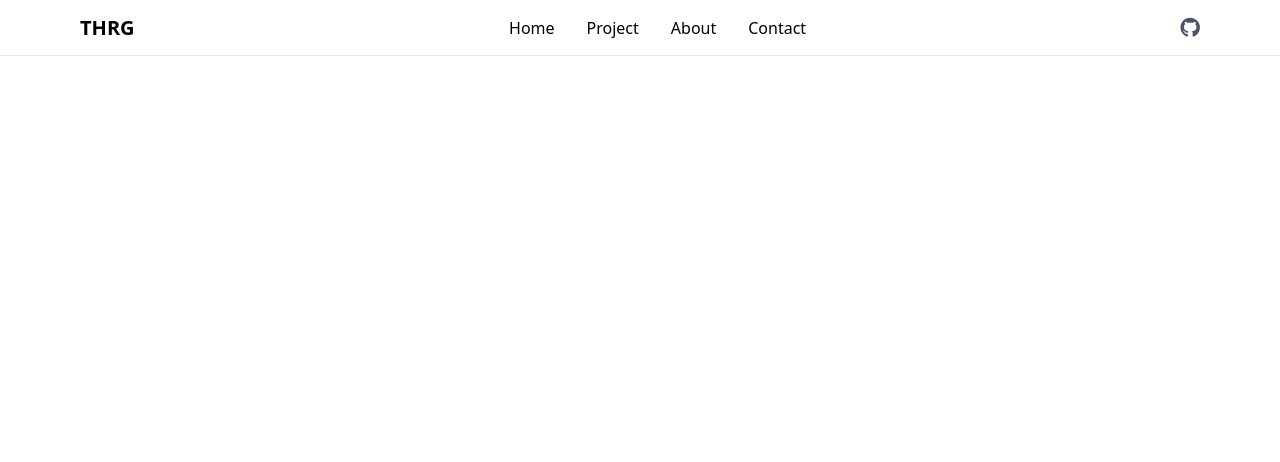
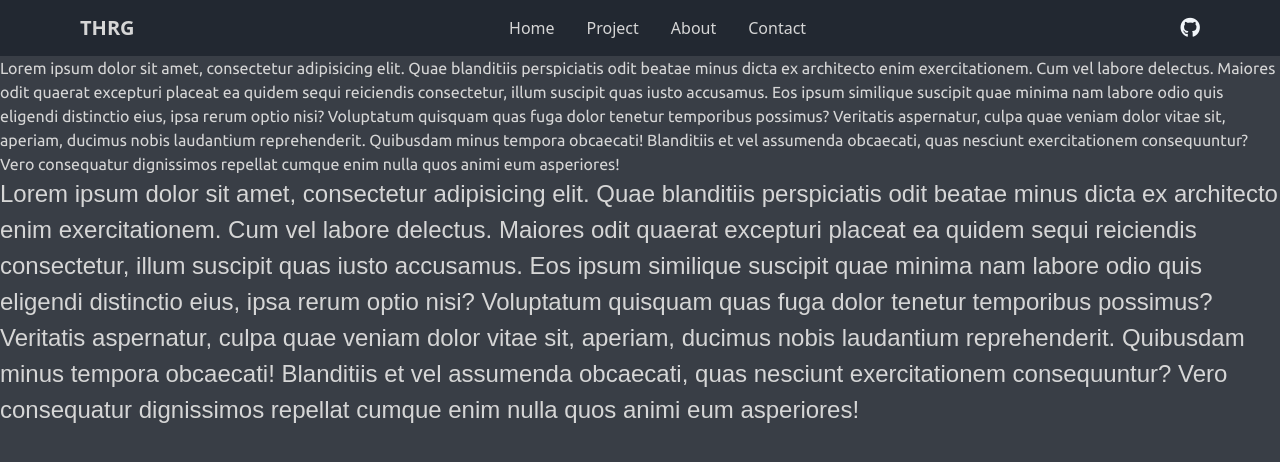
Before and after one commit to THRG1170/triputrhblog, a website: page index.html in a window 1280 px wide. Drawn offline with Linux system fonts and the light colour scheme; a web font is replaced by a local one.

Commit message:
adding sass to project

```diff
--- a/index.html
+++ b/index.html
@@ -6,13 +6,26 @@
     <title>Triputra</title>
 
     <!-- only css -->
-    <link href="/dist/output.css" rel="stylesheet" />
+    <link rel="stylesheet" href="./src/css/style.css" />
+    <link href="./src/css/output.css" rel="stylesheet" />
     <link
       rel="stylesheet"
       href="https://cdnjs.cloudflare.com/ajax/libs/font-awesome/6.4.0/css/all.min.css"
       integrity="sha512-iecdLmaskl7CVkqkXNQ/ZH/XLlvWZOJyj7Yy7tcenmpD1ypASozpmT/E0iPtmFIB46ZmdtAc9eNBvH0H/ZpiBw=="
       crossorigin="anonymous"
       referrerpolicy="no-referrer"
+    />
+    <link rel="preconnect" href="https://fonts.googleapis.com" />
+    <link rel="preconnect" href="https://fonts.gstatic.com" crossorigin />
+    <link
+      href="https://fonts.googleapis.com/css2?family=Dongle:wght@300;400;700&display=swap"
+      rel="stylesheet"
+    />
+    <link rel="preconnect" href="https://fonts.googleapis.com" />
+    <link rel="preconnect" href="https://fonts.gstatic.com" crossorigin />
+    <link
+      href="https://fonts.googleapis.com/css2?family=Ubuntu:wght@300;400;500;700&display=swap"
+      rel="stylesheet"
     />
   </head>
   <body>
@@ -30,7 +43,7 @@
             ><i class="fa-brands fa-github"></i
           ></a>
           <button id="dropdown-nav"><i class="fa-solid fa-bars"></i></button>
-          <div class="dropdown" style="display: none;">
+          <div class="dropdown" style="display: none">
             <ul class="dropdown-ul">
               <li class="dropdown-li"><a href="#">Home</a></li>
               <li class="dropdown-li"><a href="#project">Project</a></li>
@@ -42,6 +55,35 @@
       </nav>
     </header>
 
+    <main class="main1">
+      Lorem ipsum dolor sit amet, consectetur adipisicing elit. Quae blanditiis
+      perspiciatis odit beatae minus dicta ex architecto enim exercitationem.
+      Cum vel labore delectus. Maiores odit quaerat excepturi placeat ea quidem
+      sequi reiciendis consectetur, illum suscipit quas iusto accusamus. Eos
+      ipsum similique suscipit quae minima nam labore odio quis eligendi
+      distinctio eius, ipsa rerum optio nisi? Voluptatum quisquam quas fuga
+      dolor tenetur temporibus possimus? Veritatis aspernatur, culpa quae veniam
+      dolor vitae sit, aperiam, ducimus nobis laudantium reprehenderit.
+      Quibusdam minus tempora obcaecati! Blanditiis et vel assumenda obcaecati,
+      quas nesciunt exercitationem consequuntur? Vero consequatur dignissimos
+      repellat cumque enim nulla quos animi eum asperiores!
+    </main>
+    <main class="main2">
+      Lorem ipsum dolor sit amet, consectetur adipisicing elit. Quae blanditiis
+      perspiciatis odit beatae minus dicta ex architecto enim exercitationem.
+      Cum vel labore delectus. Maiores odit quaerat excepturi placeat ea quidem
+      sequi reiciendis consectetur, illum suscipit quas iusto accusamus. Eos
+      ipsum similique suscipit quae minima nam labore odio quis eligendi
+      distinctio eius, ipsa rerum optio nisi? Voluptatum quisquam quas fuga
+      dolor tenetur temporibus possimus? Veritatis aspernatur, culpa quae veniam
+      dolor vitae sit, aperiam, ducimus nobis laudantium reprehenderit.
+      Quibusdam minus tempora obcaecati! Blanditiis et vel assumenda obcaecati,
+      quas nesciunt exercitationem consequuntur? Vero consequatur dignissimos
+      repellat cumque enim nulla quos animi eum asperiores!
+    </main>
+
+    <footer></footer>
+
     <!-- script only -->
     <script src="./src/script/script.js"></script>
   </body>
--- a/src/css/input.css
+++ b/src/css/input.css
@@ -5,11 +5,11 @@
 @layer components {
     /* navigation bar */
     .nav-body {
-        @apply h-14 px-20 items-center border-b-[1px] flex;
+        @apply h-14 px-20 items-center flex;
     }
 
     .nav-logo {
-        @apply flex mr-auto items-center font-bold text-xl font-sans cursor-pointer;
+        @apply flex mr-auto items-center font-bold text-xl font-sans cursor-pointer hover:scale-110 transition-all;
     }
 
     .nav-li {
@@ -17,7 +17,7 @@
     }
 
     .nav-li li {
-        @apply text-center cursor-pointer mx-4 hover:text-cyan-600;
+        @apply text-center cursor-pointer mx-4 hover:text-cyan-600 hover:-translate-y-[2px] transition-all;
     }
 
     .nav-utils {
@@ -25,7 +25,7 @@
     }
 
     .nav-utils>a {
-        @apply text-xl text-slate-600 hover:text-slate-800;
+        @apply text-xl text-slate-100 hover:text-slate-300 hover:scale-110 transition-all;
     }
 
     .nav-utils button i {
--- /dev/null
+++ b/src/scss/modules/_mixin.scss
@@ -0,0 +1,15 @@
+$primary-color: #222831;
+$secondary-color: #393E46;
+$third-color: #00ADB5;
+$text-color: #d6d6d6;
+
+@mixin primaryParagraphFont($font-size: x-large){
+    font-family: 'Dongle', sans-serif;
+    font-size: $font-size;
+    color: $text-color;
+}
+@mixin primaryHeadingFont($font-size: medium){
+    font-family: 'Ubuntu', sans-serif;
+    font-size: $font-size;
+    color: $text-color;
+}
--- /dev/null
+++ b/src/scss/style.scss
@@ -0,0 +1,23 @@
+@use 'modules/mixin' as m;
+
+$primary-color: #222831;
+$secondary-color: #393E46;
+$third-color: #00ADB5;
+$text-color: #d6d6d6;
+
+body{
+    color: $text-color;
+    background-color: $secondary-color;
+}
+
+.nav-body{
+    color: $text-color;
+    background-color: $primary-color;
+}
+
+.main1 {
+    @include m.primaryHeadingFont();
+}
+.main2 {
+    @include m.primaryParagraphFont();
+}
```
Also changed, not shown: .src/css/output.css, src/css/output.css (added), src/css/style.css (added), 1 other file.
